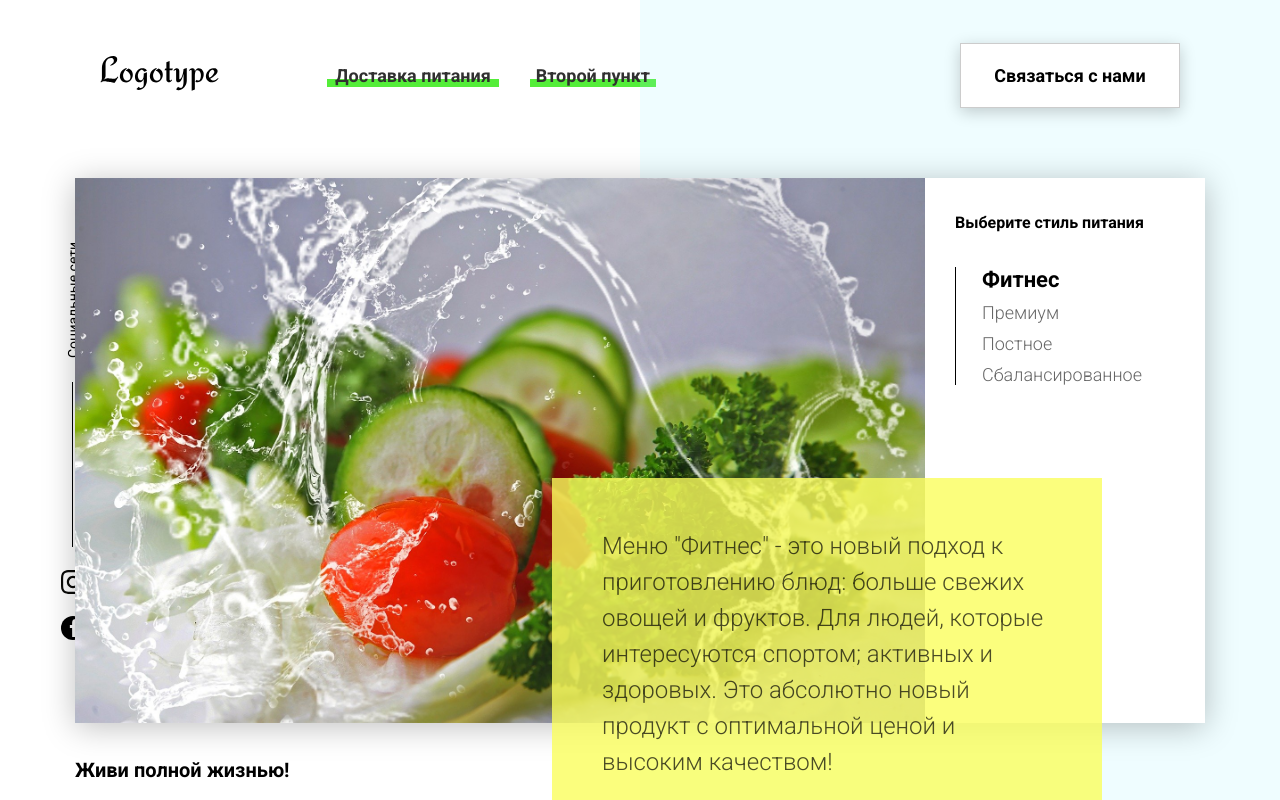
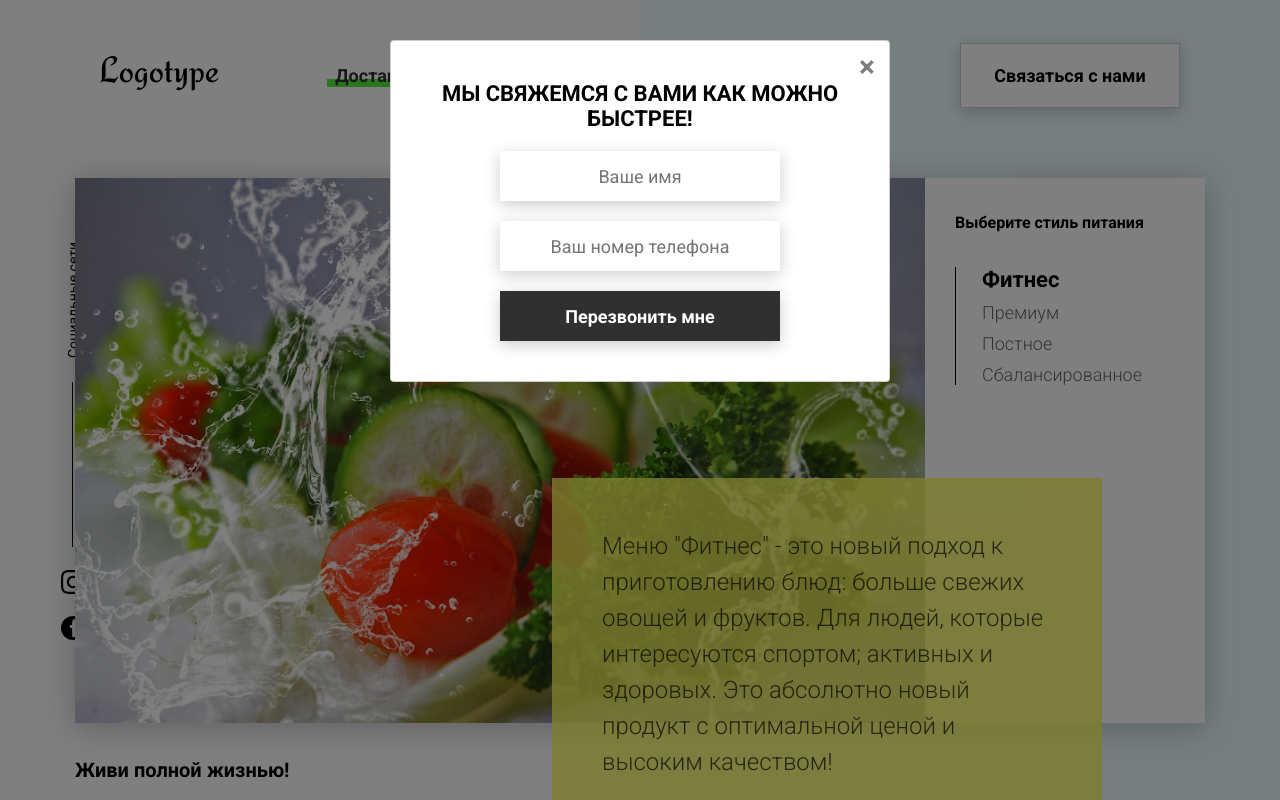
Before and after one commit to chezee4/Food, a plain HTML site: page index.html in a window 1280 px wide. Shown: the top 800 px of the page. Drawn offline with Linux system fonts and the light colour scheme.

Commit message:
add modal window

```diff
--- a/index.html
+++ b/index.html
@@ -18,7 +18,7 @@
         </nav>
       </div>
       <div class="header__right-block">
-        <button class="btn btn_white">Связаться с нами</button>
+        <button data-modal class="btn btn_white">Связаться с нами</button>
       </div>
     </header>
     <aside class="sidepanel">
@@ -100,7 +100,7 @@
             </p>
           </article>
           <div class="offer__action">
-            <button class="btn btn_dark">Связаться с нами</button>
+            <button data-modal class="btn btn_dark">Связаться с нами</button>
           </div>
         </div>
         <div class="container">
@@ -357,7 +357,7 @@
       <div class="modal__dialog">
         <div class="modal__content">
           <form action="#">
-            <div class="modal__close">&times;</div>
+            <div data-close class="modal__close">&times;</div>
             <h4 class="modal__title">Мы свяжемся с вами как можно быстрее!</h4>
             <input
               required
--- a/js/script.js
+++ b/js/script.js
@@ -78,4 +78,55 @@ window.addEventListener("DOMContentLoaded", () => {
 
   }
   setClock(".timer", deadline);
+
+  // Modal
+
+   const modalTrigger = document.querySelectorAll('[data-modal]'),
+         modal = document.querySelector('.modal'),
+         modalCloseBtn = document.querySelector('[data-close]'),
+         openModal = () => {
+            modal.classList.add('show');
+            modal.classList.remove('hide');
+            document.body.style.overflow = 'hidden';
+            clearInterval(modalTimerId);
+           };
+
+
+         modalTrigger.forEach(btn =>{
+          btn.addEventListener('click', openModal);
+         });
+
+            const closeModal = () => {
+              modal.classList.add('hide');
+              modal.classList.remove('show');
+              document.body.style.overflow = '';
+            };
+         modalCloseBtn.addEventListener('click', closeModal);
+
+
+
+         modal.addEventListener('click', (e)=>{
+          if(e.target === modal){
+            closeModal();
+          }
+         });
+
+
+         document.addEventListener('keydown', (e) => {
+               if(e.code === "Escape" && modal.classList.contains('show')){
+                closeModal();
+               }
+         });
+
+         const modalTimerId = setTimeout(openModal ,5000);
+
+
+         const showModalByScroll = () => {
+          if(window.pageYOffset + document.documentElement.clientHeight >=document.documentElement.scrollHeight - 1){
+            openModal();
+            window.removeEventListener('scroll', showModalByScroll);
+          }
+         };
+
+         window.addEventListener('scroll', showModalByScroll);
 });
```
